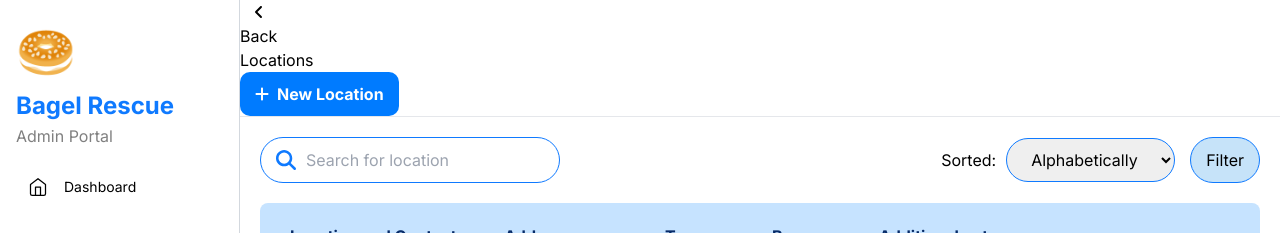
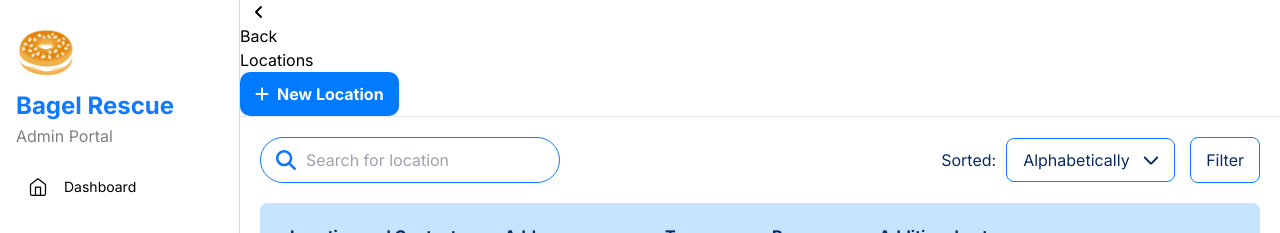
Before and after one commit to GTBitsOfGood/bagel-rescue, a Next.js app: page /AdminNavView/LocationPage in a window 1280 px wide. Shown: the top 233 px of the page. Built offline with nearby package versions, Linux system fonts and the light colour scheme; no server answers; the database is empty.

Commit message:
fixed sort component styling to match figma

```diff
--- a/src/app/AdminNavView/LocationPage/page.module.css
+++ b/src/app/AdminNavView/LocationPage/page.module.css
@@ -32,13 +32,22 @@
   display: flex;
   gap: 10px;
   align-items: center;
+  color: #072B68;
 }
 
 .sortSelect {
   position: relative;
+  background-color: #fff;
+  appearance: none;
+  background-image: url('/dropdown_arrow.svg');
+  background-repeat: no-repeat;
+  background-position: 90% center;
   border: 1px solid #0F7AFF;
-  border-radius: 69px;
-  padding: 10px 20px 10px 20px;
+  border-radius: 8px;
+  height: 44px;
+  width: auto;
+  min-width: 167px;
+  padding: 0 44px 0 16px;
 }
 
 .sortSelect select {
@@ -55,7 +64,7 @@
 }
 
 .sortSelect::after {
-  content: '▼';
+
   font-size: 12px;
   position: absolute;
   top: 52%;
@@ -67,10 +76,10 @@
 
 
 .filterButton {
-  background-color: #C6E3F9;
+  background-color: #fff;
   border: 1px solid #0F7AFF;
   padding: 10px 15px;
-  border-radius: 69px;
+  border-radius: 8px;
   margin-left: 5px;
   cursor: pointer;
 }
--- a/src/app/AdminNavView/RouteDashboard/page.module.css
+++ b/src/app/AdminNavView/RouteDashboard/page.module.css
@@ -31,23 +31,33 @@
     display: flex;
     gap: 15px;
     align-items: center;
+    color: #072B68;
   }
 
   .sortSelect {
+    background-color: #fff;
     position: relative;
     border: 1px solid #0F7AFF;
-    border-radius: 69px;
-    padding: 10px 20px;
+    border-radius: 8px;
+    padding: 0 44px 0 16px;
     background: transparent;
     font-size: 16px;
     outline: none;
+    color: #072B68;
+    appearance: none;
+    background-image: url('/dropdown_arrow.svg');
+    background-repeat: no-repeat;
+    background-position: 90% center;
+    width: auto;
+    min-width: 167px;
+    height: 44px;
   }
 
   .filterButton {
-    background-color: #C6E3F9;
+    background-color: #fff;
     border: 1px solid #0F7AFF;
     padding: 10px 15px;
-    border-radius: 69px;
+    border-radius: 8px;
     cursor: pointer;
     color: #072B68;
   }
```
Also changed, not shown: public/dropdown_arrow.svg (added).
